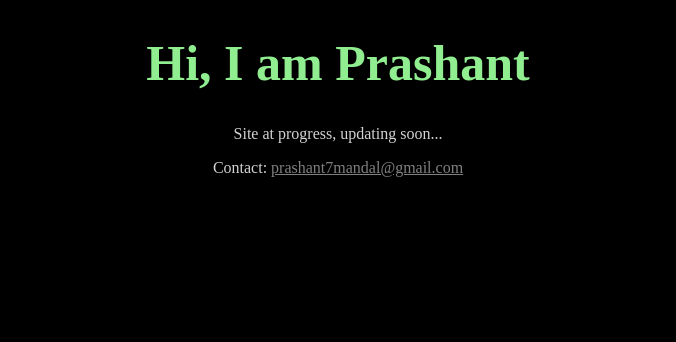
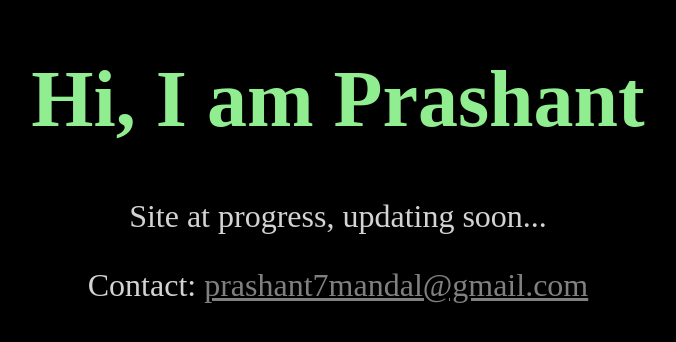
Before and after one commit to prashant-mandal/prashant-mandal.github.io, a plain HTML site: page index.html in a window 1280 px wide. Shown: the whole page, without its empty margins (302-978 px from the left). Drawn offline with Linux system fonts and the light colour scheme.

Commit message:
Update index.html

```diff
--- a/index.html
+++ b/index.html
@@ -11,7 +11,10 @@
 		}
 	h1{
 		color:lightgreen;
-		font-size: 50px
+		font-size: 5em
+	}
+	p{
+		font-size: 2em
 	}
 	a{
 		color:gray
```
